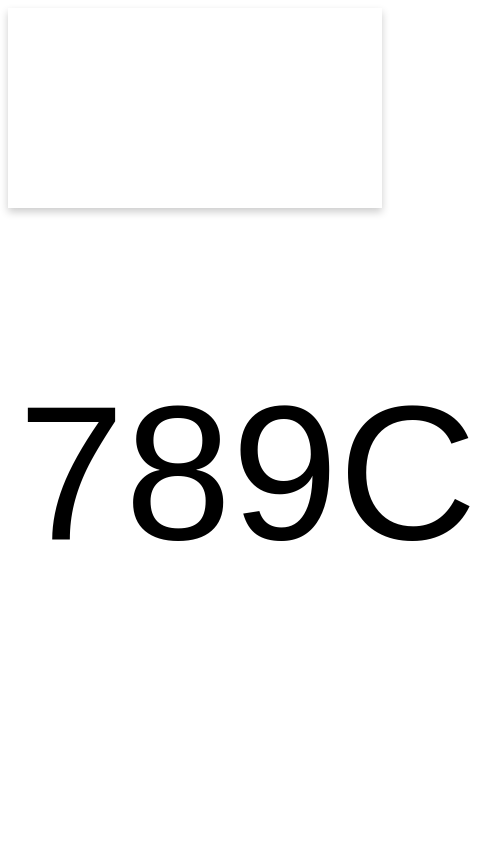
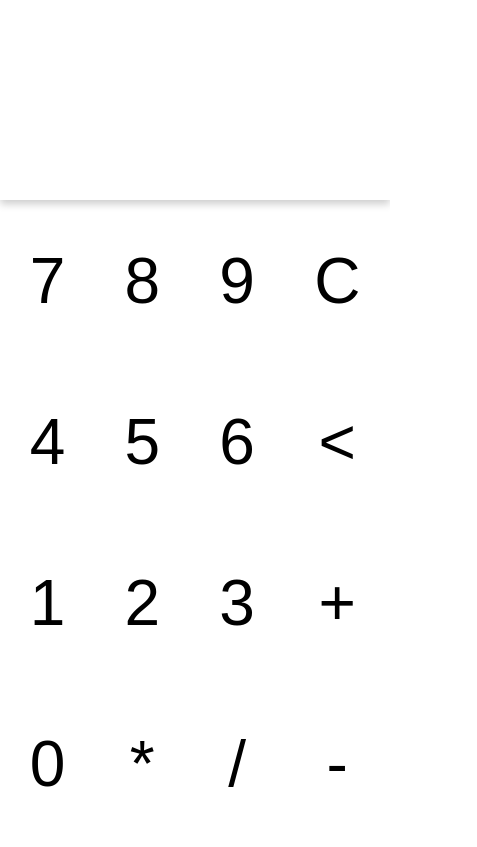
Before and after one commit to ParkourKarthik/SimpleCalculator, a plain HTML site: page index.html in a window 390 px wide. Shown: the top 847 px of the page, 477 px wide, since content can reach past the window. Drawn offline with Linux system fonts and the light colour scheme.

Commit message:
flex adjustments for responsive view

```diff
--- a/style.css
+++ b/style.css
@@ -1,28 +1,32 @@
 body {
   font-family: sans-serif;
+  margin: 0;
 }
 
 #container {
   display: flex;
   flex-direction: column;
+  height: 100vh;
 }
 
 #numeric-container {
   display: grid;
   grid-template-columns: auto auto auto auto;
-  padding: 10px;
+  /* padding: 10px; */
+  flex-grow: 2;
 }
 
 #display {
-  height: 200px;
+  min-height: 200px;
   width: 100%;
   box-shadow: 0 4px 8px 0 rgba(0,0,0,0.2);
+  flex-grow: 1;
 }
 
 .numpad {
   background-color: #fff;
   text-align: center;
-  padding: 3rem 0;
+  /* padding: 3rem 0; */
   font-size: 4rem;
   /* box-shadow: 0 4px 8px 0 rgba(0,0,0,0.2); */
   cursor: pointer;
@@ -41,24 +45,3 @@ body {
   transform: scale(1.1);
   transition: transform 0.3s ease-out;
 }
-
-/* 1200px / 16px = 75em */
-@media (max-width: 75em) {
-  html {
-    font-size: 60%;
-  }
-}
-
-/* 980px / 16px = 61.25em */
-@media (max-width: 61.25em) {
-  html {
-    font-size: 58%;
-  }
-}
-
-/* 460px / 16px = 28.75em */
-@media (max-width: 28.75em) {
-  html {
-    font-size: 300%;
-  }
-}
```
